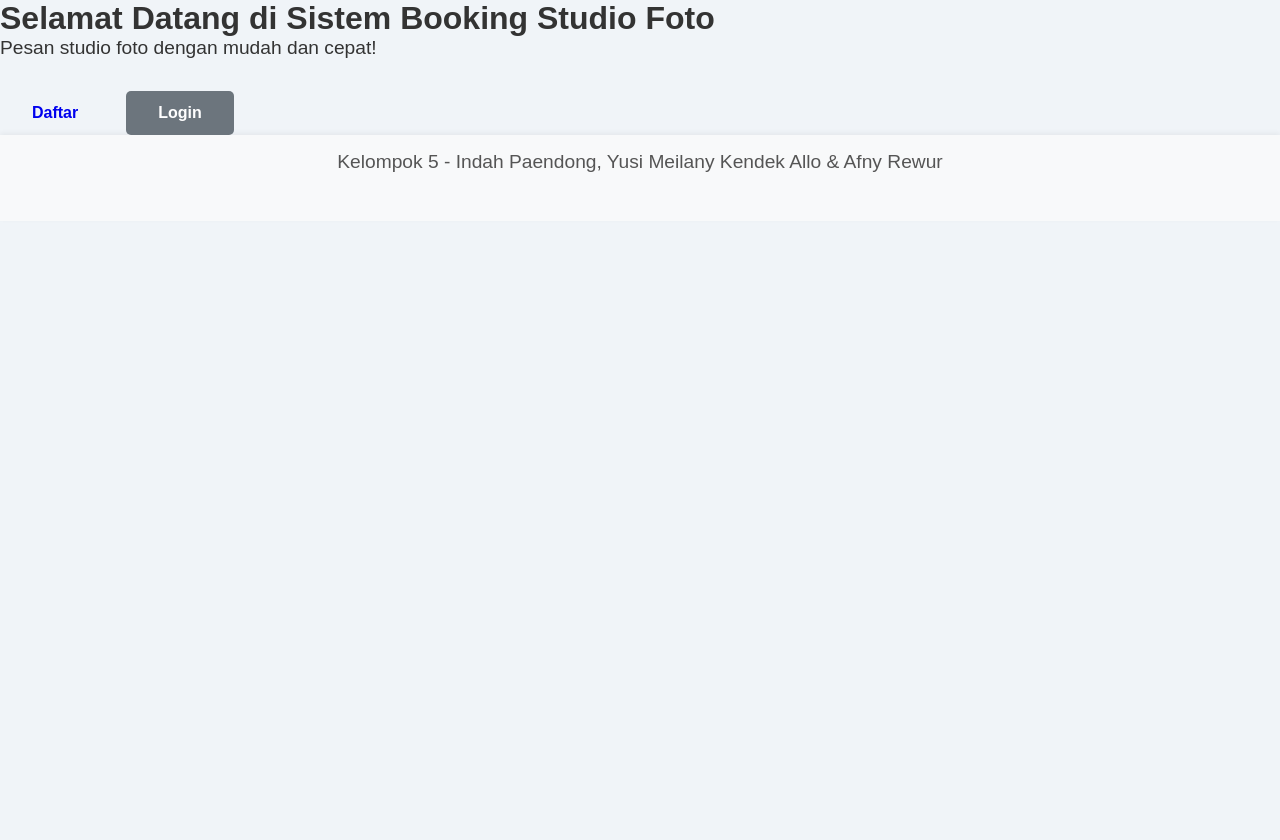
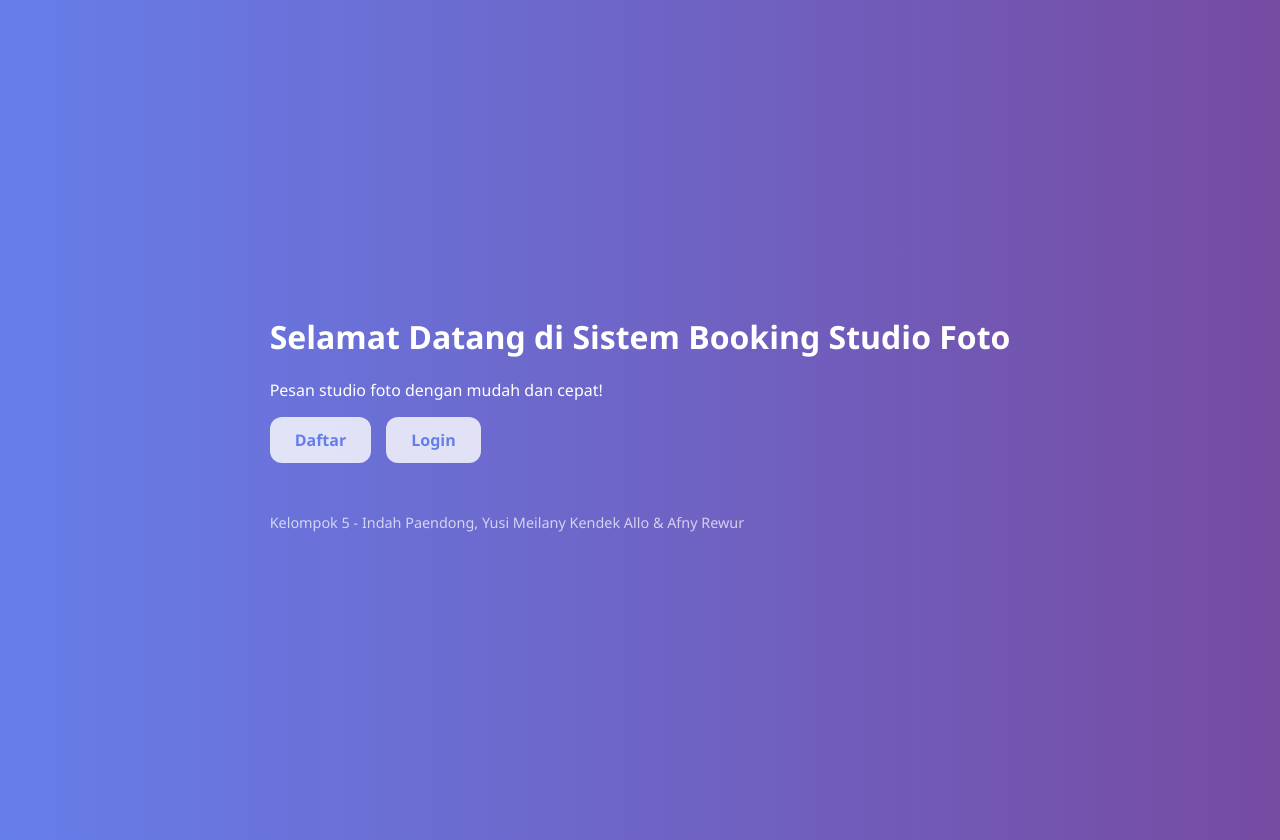
Before and after one commit to indahpaendong/FinalProject1, a PHP site: page / in a window 1280 px wide. Before the commit the page ends 172 px from the top, so only its background shows below. Run offline with PHP 8.4, Linux system fonts and the light colour scheme.

Commit message:
Update style.css

```diff
--- a/style.css
+++ b/style.css
@@ -1,78 +1,51 @@
-/* Reset margin & padding */
-* {
+body {
+  background: linear-gradient(to right, #667eea, #764ba2);
+  font-family: 'Segoe UI', Tahoma, sans-serif;
+  min-height: 100vh;
   margin: 0;
-  padding: 0;
-  box-sizing: border-box;
-  font-family: Arial, sans-serif;
+  display: flex;
+  flex-direction: column;
+  justify-content: center;
+  align-items: center;
+  color: white;
+  padding: 20px;
 }
 
-body {
-  background: #f0f4f8;
-  color: #333;
-  min-height: 100vh;
-  display: flex;
-  flex-direction: column;
-  justify-content: space-between;
+header h1 {
+  font-size: 2.5rem;
+  margin-bottom: 15px;
+  text-shadow: 0 0 5px rgba(0,0,0,0.5);
 }
 
-header {
-  background-color: #1e90ff;
-  color: white;
-  padding: 2rem;
+main p {
+  font-size: 1.2rem;
+  margin-bottom: 25px;
   text-align: center;
-  box-shadow: 0 2px 5px rgba(0,0,0,0.1);
-}
-
-main {
-  padding: 3rem 1rem;
-  text-align: center;
-  flex-grow: 1;
-}
-
-p {
-  margin-bottom: 2rem;
-  font-size: 1.2rem;
 }
 
 .btn-group {
-  display: inline-flex;
-  gap: 1rem;
+  display: flex;
+  gap: 15px;
 }
 
 .btn {
-  padding: 0.8rem 2rem;
-  border-radius: 5px;
+  background: #ffffffcc;
+  color: #667eea;
+  padding: 12px 25px;
+  border-radius: 12px;
+  font-weight: 600;
   text-decoration: none;
-  font-weight: bold;
-  cursor: pointer;
   transition: background-color 0.3s ease;
 }
 
-.btn-primary {
-  background-color: #007bff;
+.btn:hover {
+  background: #5a6be1;
   color: white;
-  border: none;
-}
-
-.btn-primary:hover {
-  background-color: #0056b3;
-}
-
-.btn-secondary {
-  background-color: #6c757d;
-  color: white;
-  border: none;
-}
-
-.btn-secondary:hover {
-  background-color: #495057;
+  box-shadow: 0 4px 15px rgba(102, 126, 234, 0.7);
 }
 
 footer {
-  background-color: #f8f9fa;
-  color: #555;
-  text-align: center;
-  padding: 1rem;
+  margin-top: 50px;
   font-size: 0.9rem;
-  box-shadow: 0 -2px 5px rgba(0,0,0,0.05);
+  opacity: 0.7;
 }
```
